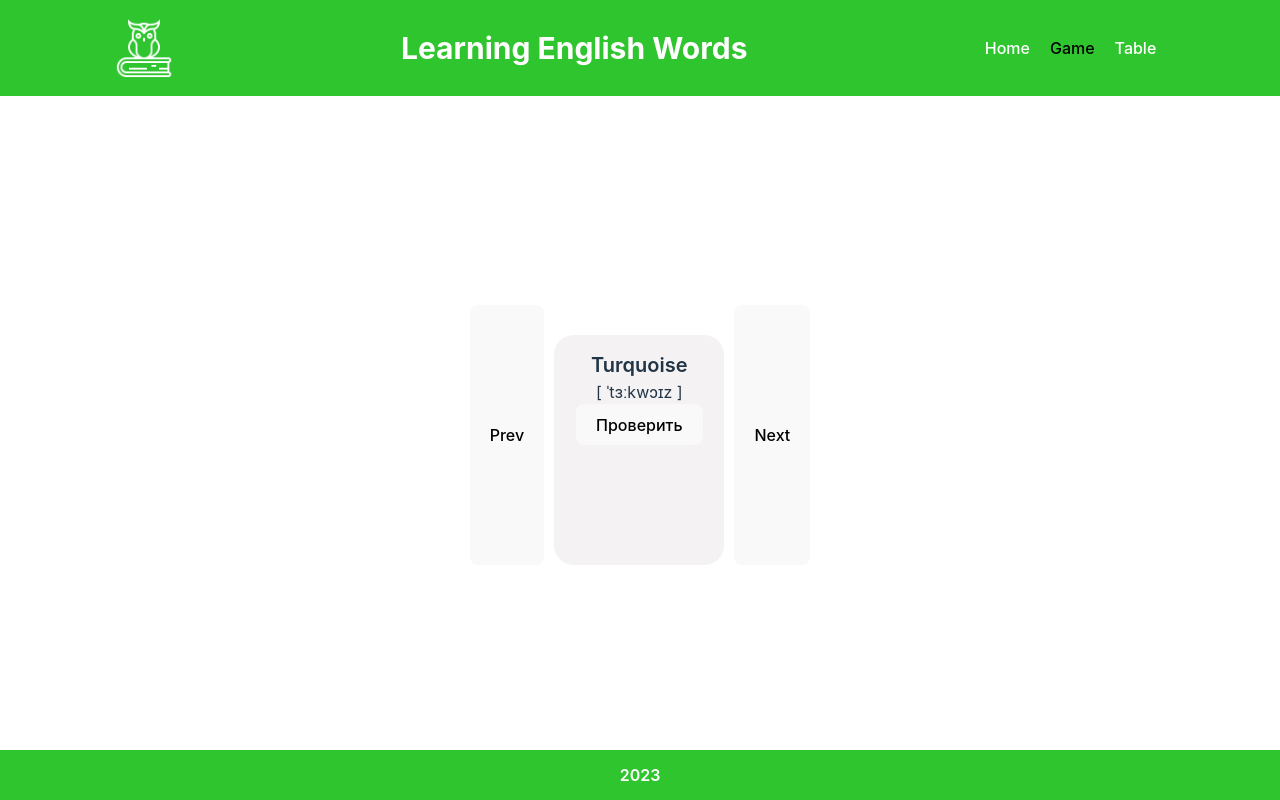
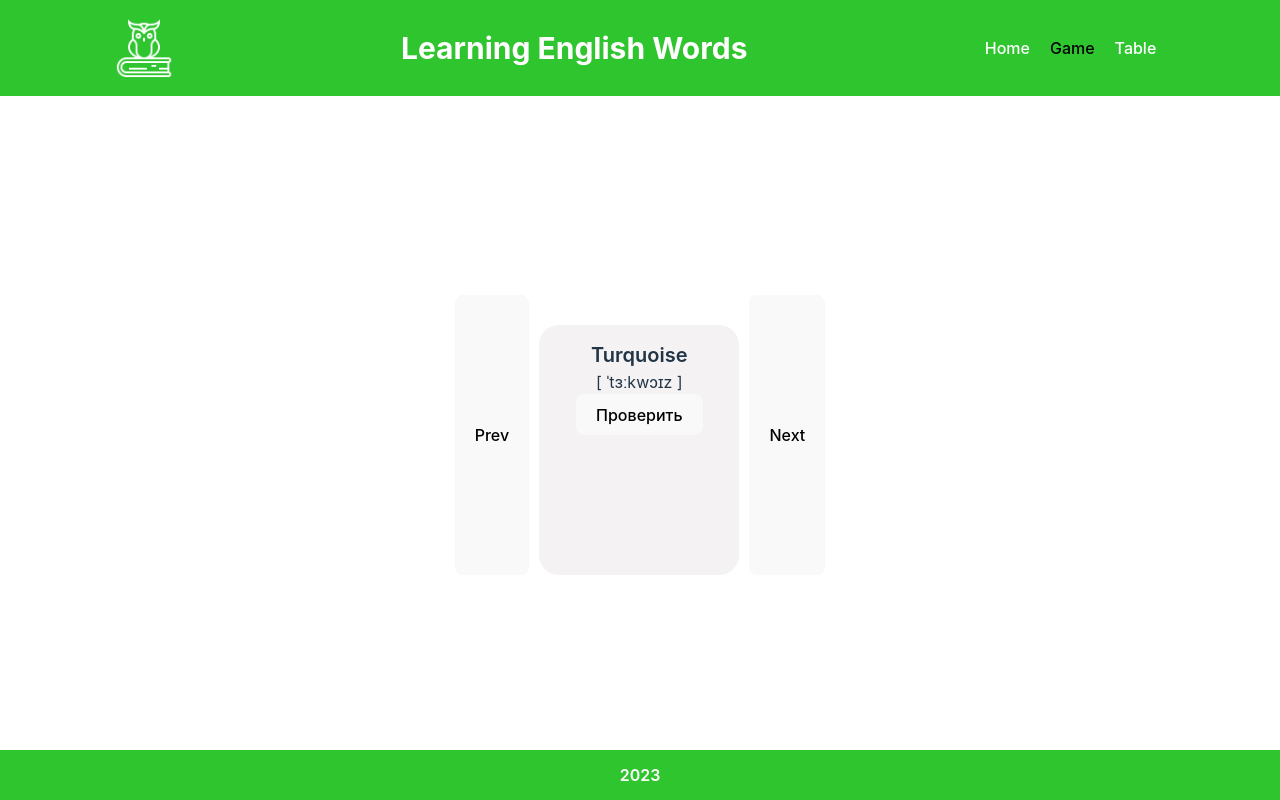
Before and after one commit to JuliaMichaela/English-learn-cards, a React (Vite) app: page /game in a window 1280 px wide. Built offline with nearby package versions, Linux system fonts and the light colour scheme.

Commit message:
fixed scss card

```diff
--- a/src/Components/Slider/slider.module.scss
+++ b/src/Components/Slider/slider.module.scss
@@ -5,8 +5,8 @@
 }
 
 .card {
-    width: 170px;
-    height: 230px;
+    width: 200px;
+    height: 250px;
     background-color: rgba(244,242,243);
     border-radius: 20px;
     margin: 30px 10px 0px 10px;
```
